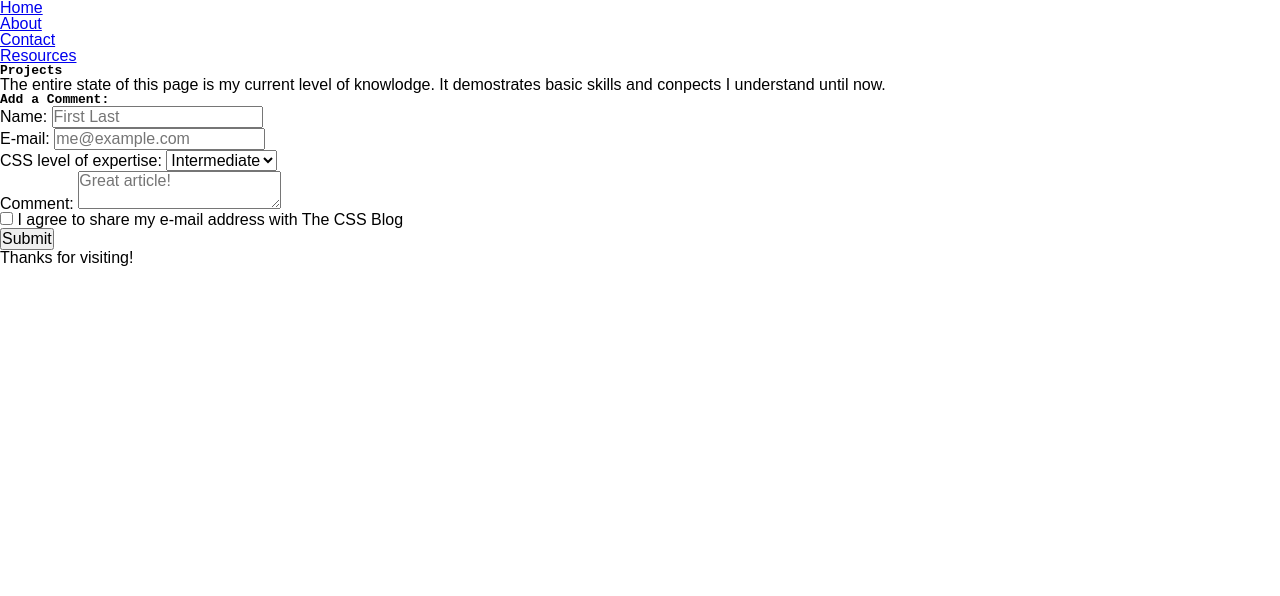
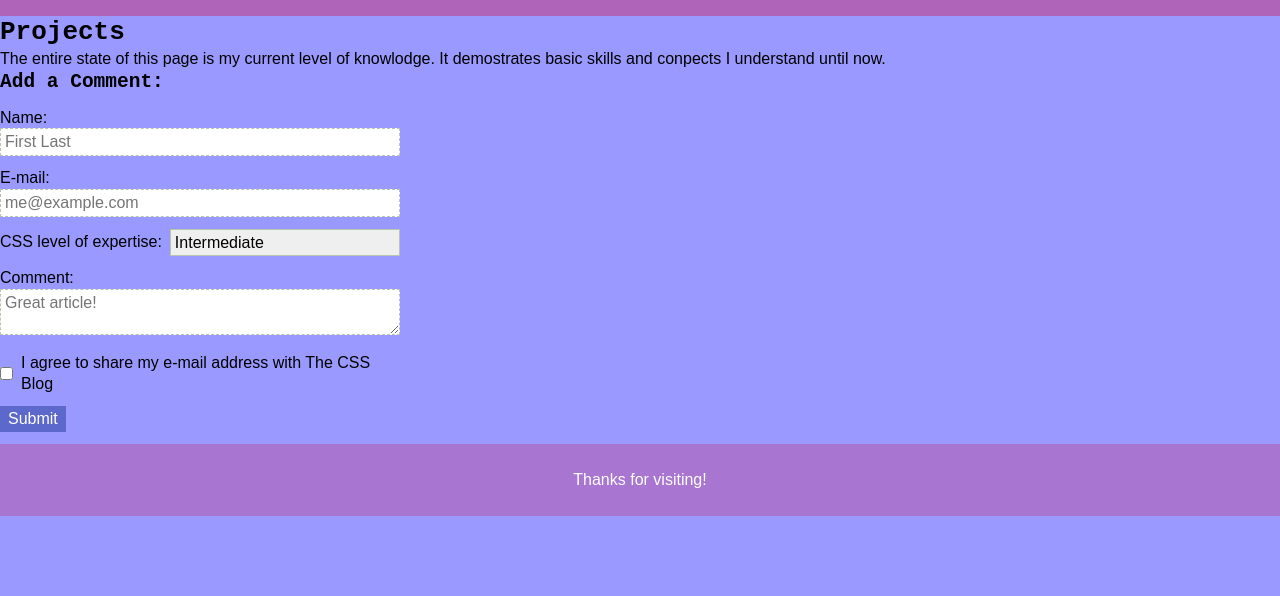
Before and after one commit to beso8a/CodeAcademy, a plain HTML site: page index.html in a window 1280 px wide. Shown: the part 204-800 px from the top of the page. Drawn offline with Linux system fonts and the light colour scheme.

Commit message:
Update index.html

```diff
--- a/index.html
+++ b/index.html
@@ -5,7 +5,7 @@
     <meta name="viewport" content="width=device-width, initial-scale=1.0" />
     <title>Brenda Salas</title>
      <link rel="stylesheet" href="./reset.css" />
-     <link rel="stylesheet" href="./style copy.css" />
+     <link rel="stylesheet" href="./stylecopy.css" />
   </head>
   <header>
     <h1>Brenda Salas Portfolio</h1>
```
